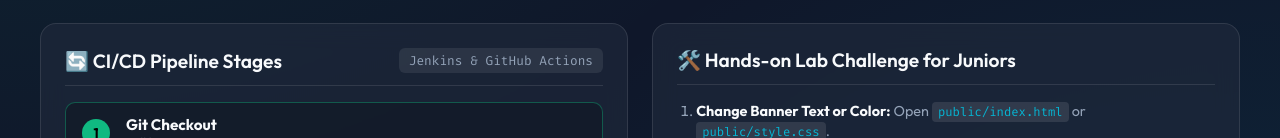
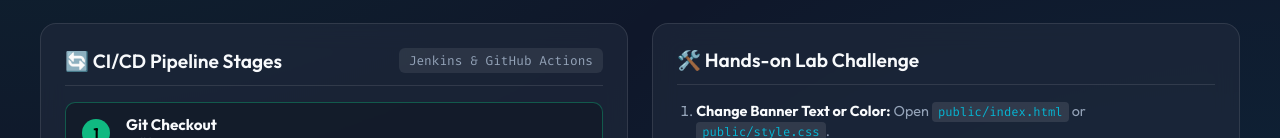
Before and after one commit to PJGeez/devops_workshop, a website: page public/index.html in a window 1280 px wide. Shown: the part 452-590 px from the top of the page. Drawn offline with Linux system fonts and the light colour scheme; no server answers.

Commit message:
dummy commit to test

```diff
--- a/public/index.html
+++ b/public/index.html
@@ -112,7 +112,7 @@
       <!-- Hands-on Lab Challenge Box for Juniors -->
       <section class="card lab-instructions-card">
         <div class="card-header">
-          <h2>🛠️ Hands-on Lab Challenge for Juniors</h2>
+          <h2>🛠️ Hands-on Lab Challenge</h2>
         </div>
         <div class="instructions-content">
           <ol class="steps-list">
```
